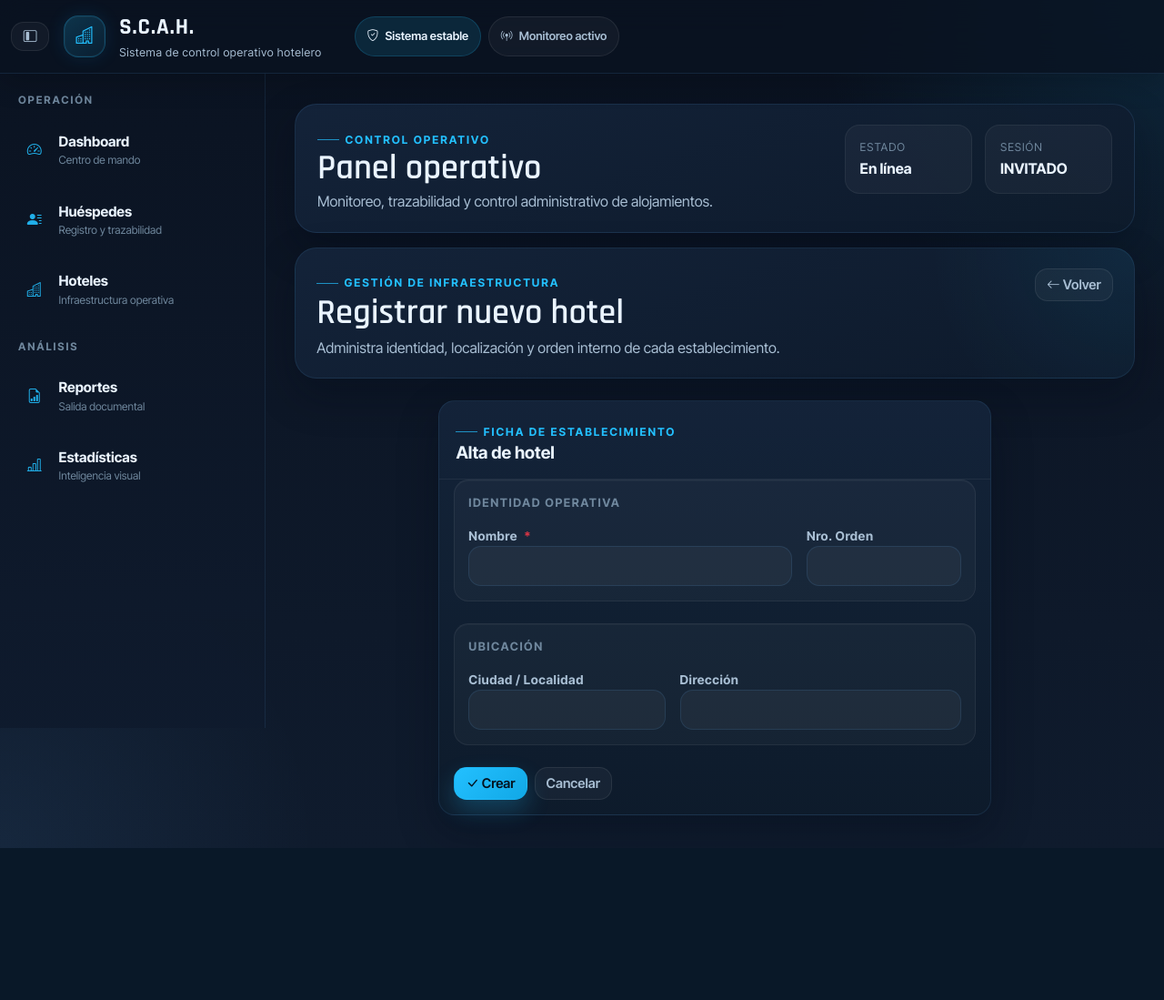
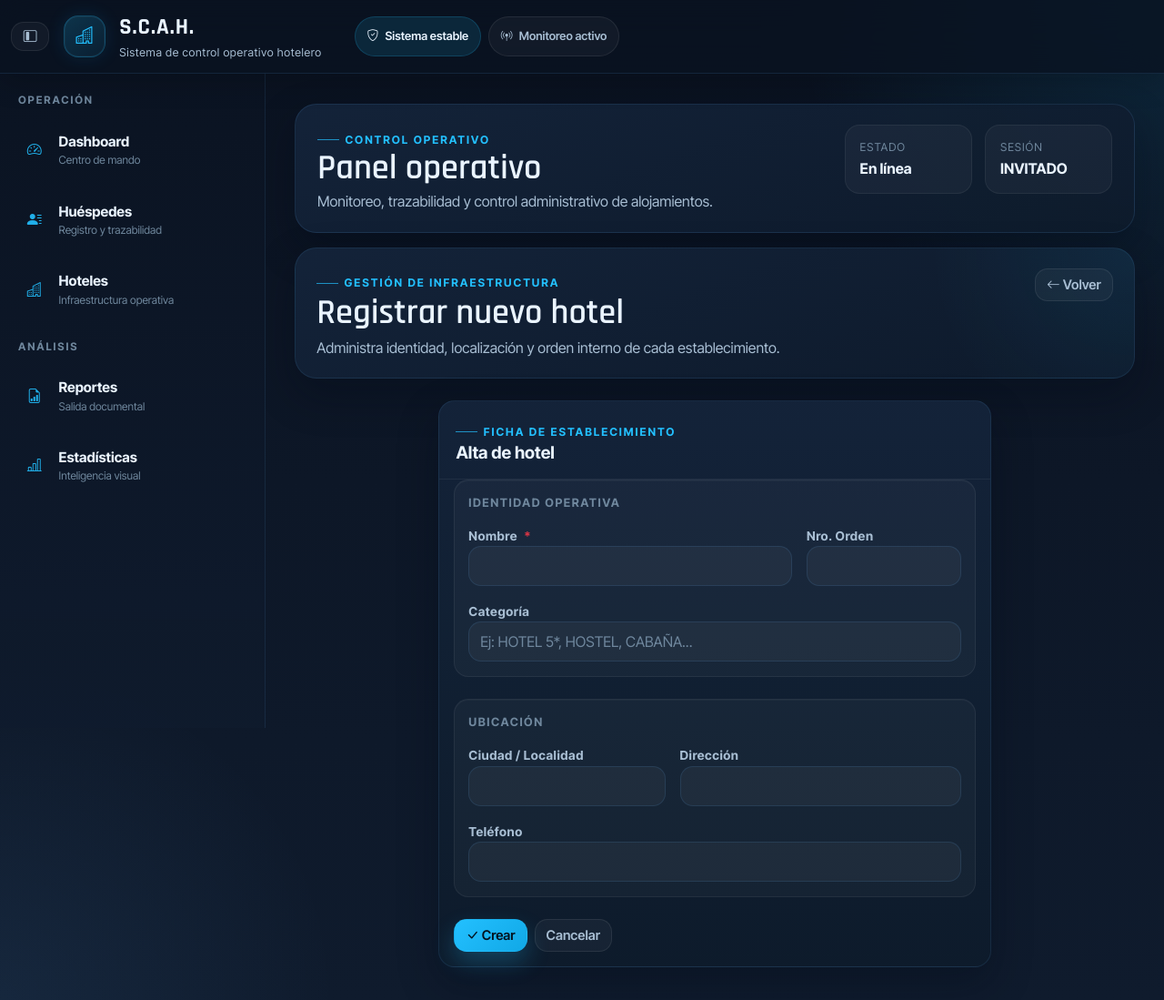
Before and after one commit to desarrolloramon829-spec/Sistema-de-control-de-alojamiento-y-huespedes-S.C.A.H.-, a Flask app: template web/templates/hotels/form.html in a window 1280 px wide. Shown: the whole page at 91% size. Before the commit the page ends 932 px from the top, so only its background shows below. Run offline with Flask 3, Linux system fonts and the light colour scheme; the template is opened without the code that fills it, so the values that code supplies are empty.

Commit message:
feat: implement hotel management module with CRUD operations and forms.

```diff
--- a/web/routes/hotels.py
+++ b/web/routes/hotels.py
@@ -28,8 +28,10 @@ def nuevo():
     if request.method == 'POST':
         datos = {
             'nombre': request.form.get('nombre', ''),
+            'categoria': request.form.get('categoria', ''),
             'nro_orden': request.form.get('nro_orden', ''),
             'direccion': request.form.get('direccion', ''),
+            'telefono': request.form.get('telefono', ''),
             'ciudad_localidad': request.form.get('ciudad_localidad', ''),
         }
         usuario_id = session['user']['id']
@@ -55,8 +57,10 @@ def editar(hotel_id):
     if request.method == 'POST':
         datos = {
             'nombre': request.form.get('nombre', ''),
+            'categoria': request.form.get('categoria', ''),
             'nro_orden': request.form.get('nro_orden', ''),
             'direccion': request.form.get('direccion', ''),
+            'telefono': request.form.get('telefono', ''),
             'ciudad_localidad': request.form.get('ciudad_localidad', ''),
         }
         ok, msg = actualizar_hotel(hotel_id, datos)
--- a/web/templates/hotels/form.html
+++ b/web/templates/hotels/form.html
@@ -61,6 +61,16 @@
                   value="{{ datos.get('nro_orden', '') if datos is mapping else datos.nro_orden if datos else '' }}"
                 />
               </div>
+              <div class="col-12">
+                <label class="form-label form-label-ops">Categoría</label>
+                <input
+                  type="text"
+                  name="categoria"
+                  class="form-control"
+                  placeholder="Ej: HOTEL 5*, HOSTEL, CABAÑA..."
+                  value="{{ datos.get('categoria', '') if datos is mapping else datos.categoria if datos else '' }}"
+                />
+              </div>
             </div>
           </div>
           <div class="form-section-block mb-4" id="seccion-ubicacion-hotel">
@@ -84,6 +94,15 @@
                   name="direccion"
                   class="form-control"
                   value="{{ datos.get('direccion', '') if datos is mapping else datos.direccion if datos else '' }}"
+                />
+              </div>
+              <div class="col-12">
+                <label class="form-label form-label-ops">Teléfono</label>
+                <input
+                  type="text"
+                  name="telefono"
+                  class="form-control"
+                  value="{{ datos.get('telefono', '') if datos is mapping else datos.telefono if datos else '' }}"
                 />
               </div>
             </div>
```
Also changed, not shown: 1 other file.
